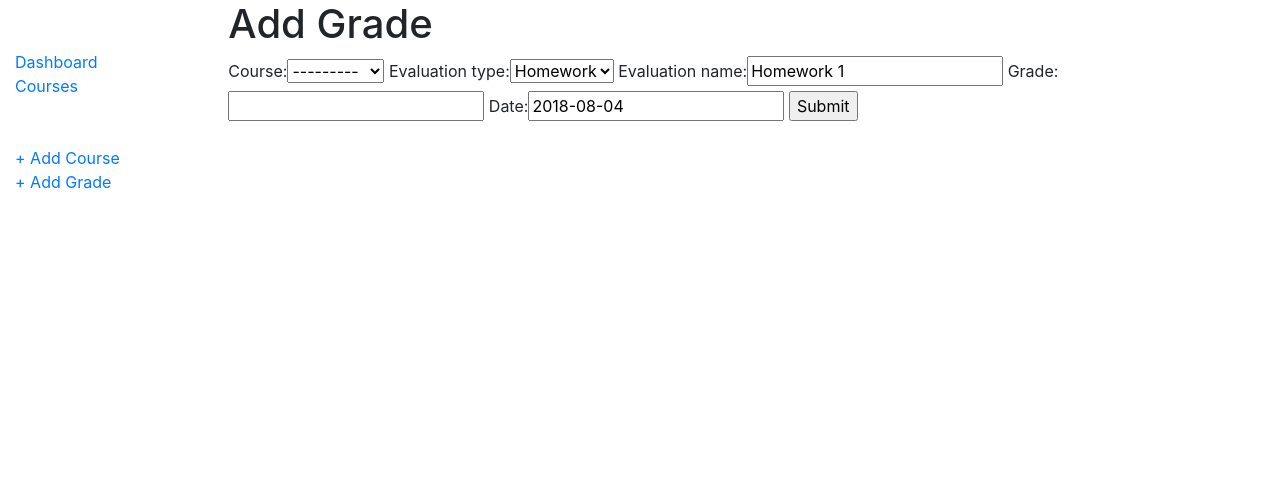
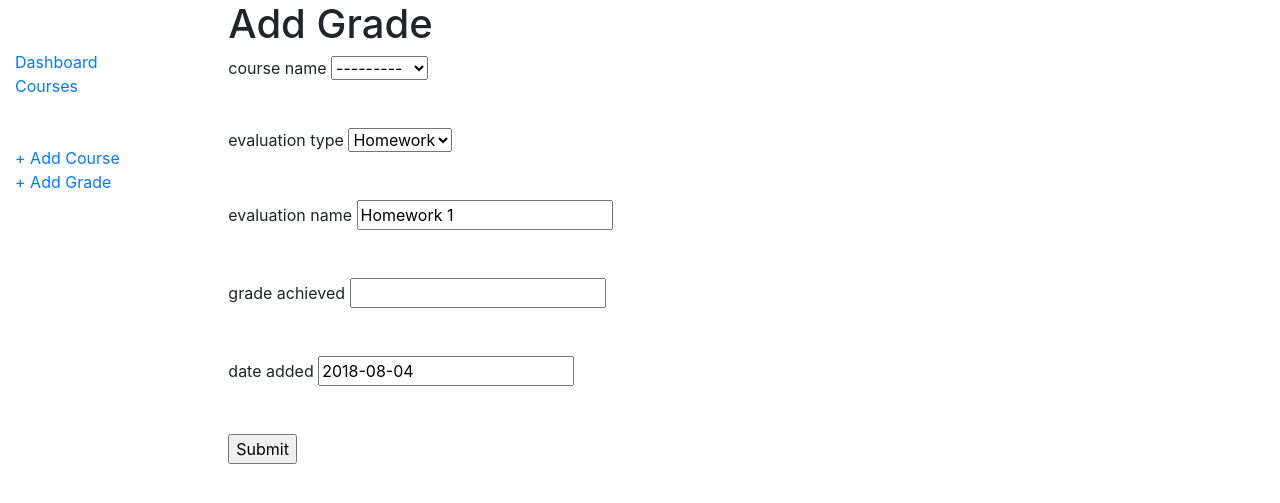
Before and after one commit to AmirNaghibi/ClassChamp, a Django app: page /dashboard/addgrade/ in a window 1280 px wide. Shown: the top 503 px of the page. Run offline with Django 3.2, Linux system fonts and the light colour scheme; data comes from the database, SQL or seed files in the repository; some libraries are stand-ins or nearby versions.

Commit message:
updated add grade template

```diff
--- a/dashboard/templates/add_grade.html
+++ b/dashboard/templates/add_grade.html
@@ -4,7 +4,11 @@
   <h1>Add Grade</h1>
 
   <form action="{% url 'add-grade' %}" method="POST" onsubmit="myFunction()">
-      {{ form }}
+        course name       {{ form.course }}             <br><br><br>
+        evaluation type   {{ form.evaluation_type }}    <br><br><br>
+        evaluation name   {{ form.evaluation_name }}    <br><br><br>
+        grade achieved    {{ form.grade }}              <br><br><br>
+        date added        {{ form.date_added }}         <br><br><br>
       {% csrf_token %}
       <input type="submit" value="Submit"></input>
   </form>
```
